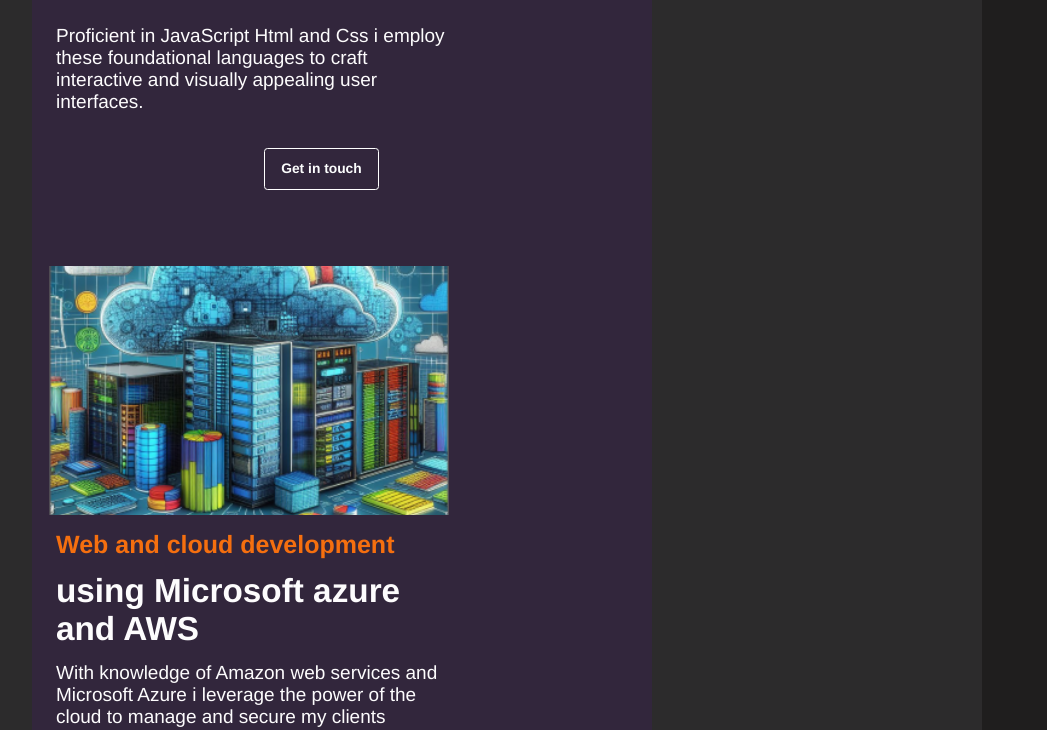
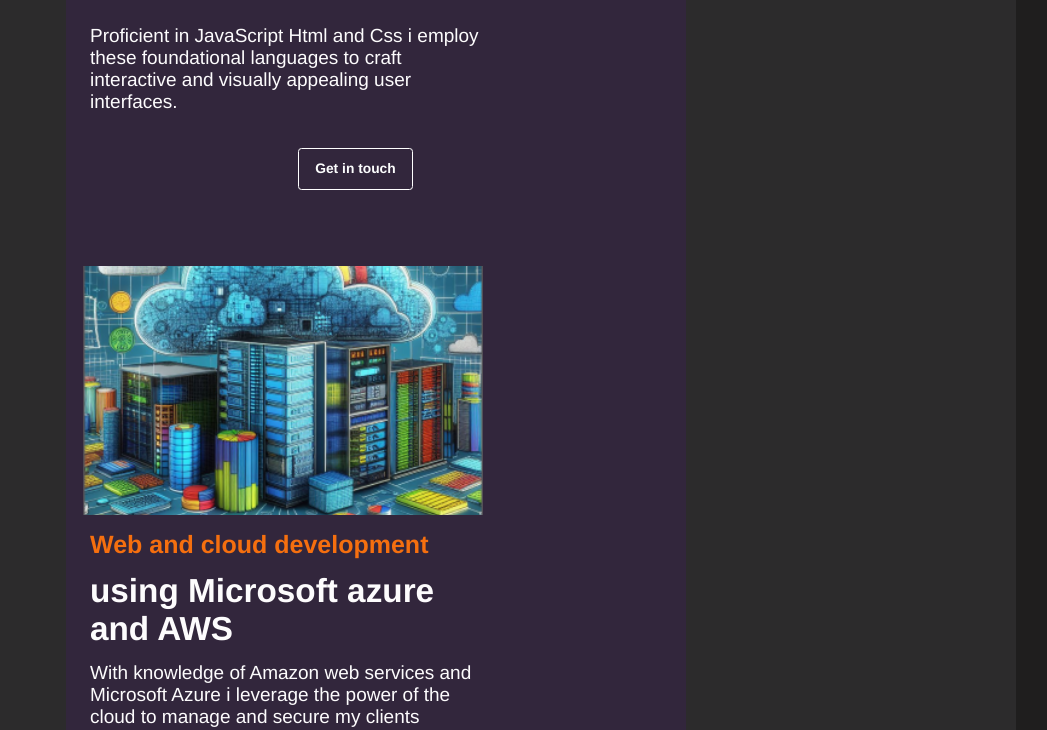
Before and after one commit to tadyPi/Anima-VS-code, a plain HTML site: page index.html in a window 1280 px wide. Shown: the part 334-1064 px from the top of the page, without its empty margins (83-1130 px from the left). Drawn offline with Linux system fonts and the light colour scheme.

Commit message:
Update left position in style.css

```diff
--- a/style.css
+++ b/style.css
@@ -8,7 +8,7 @@
 body {
     position: relative;
     top: 0;
-    left: -215px;
+    left: -181px;
     margin: 0;
     padding: 0;
     background-color: #2c2b2c;
```
